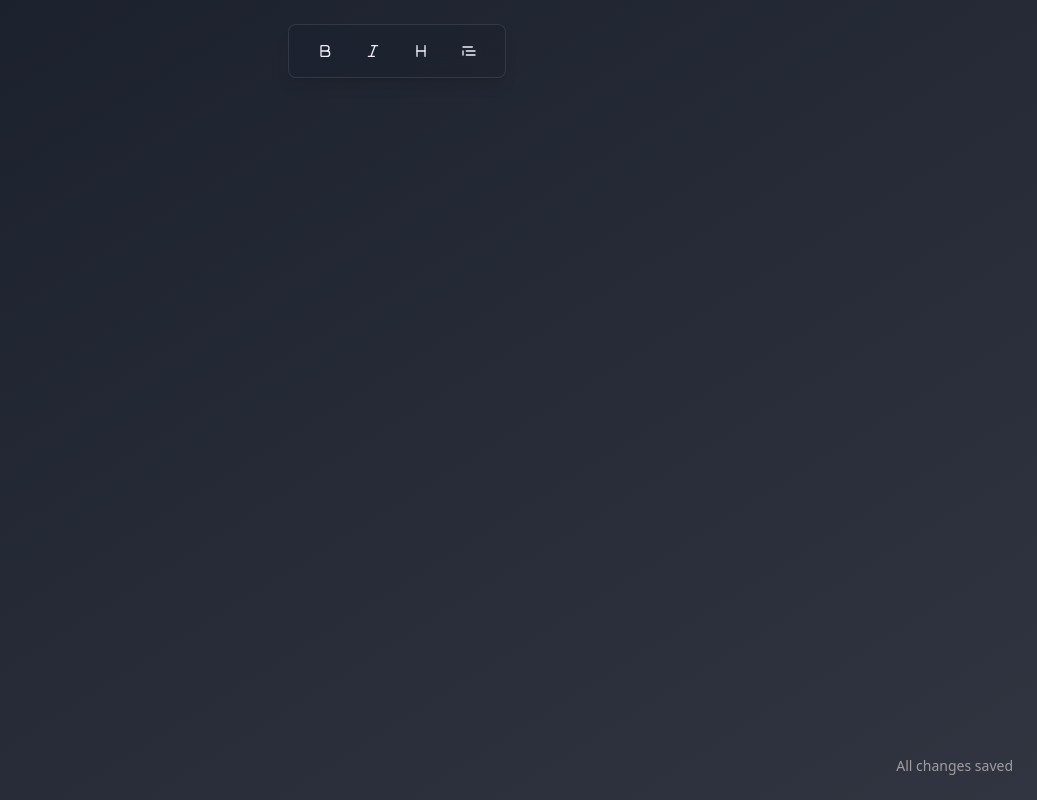
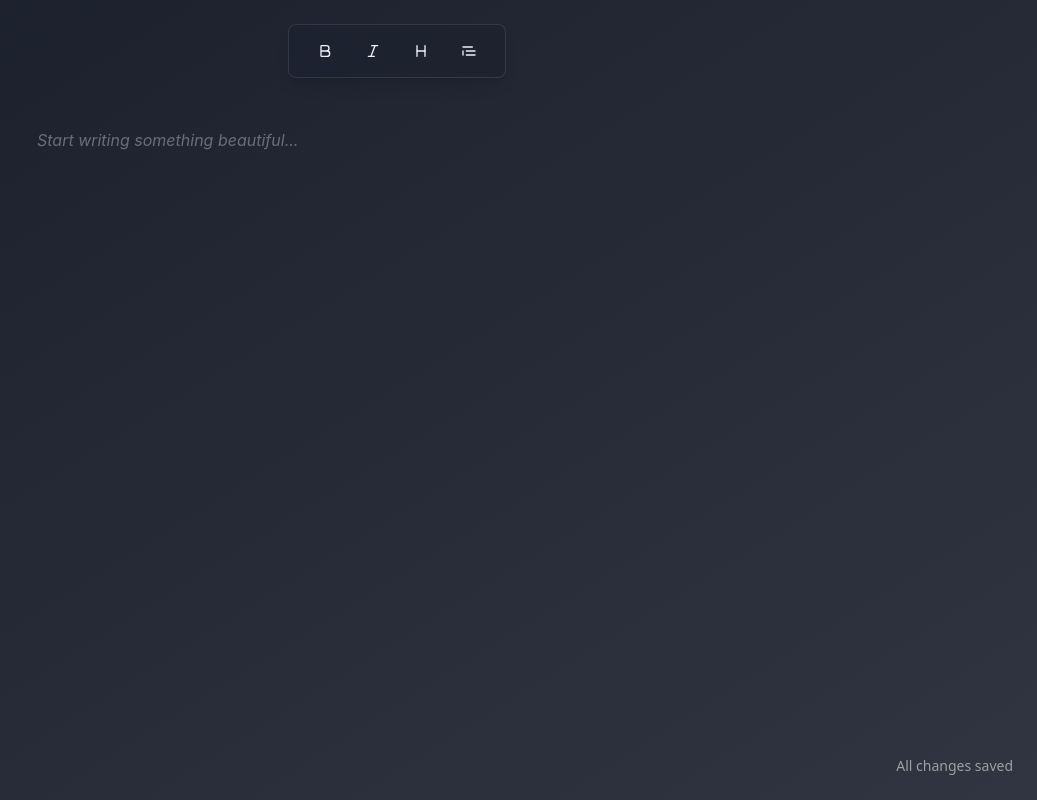
Before and after one commit to vsdworkk/gilded-page-weaver, a React (Vite) app: page / in a window 1280 px wide. Shown: the whole page, without its empty margins (243-1280 px from the left). Built offline with nearby package versions, Linux system fonts and the light colour scheme.

Commit message:
Fix: Editor component placeholder error
The placeholder attribute is not valid for the div element.

```diff
--- a/src/components/Editor/Editor.tsx
+++ b/src/components/Editor/Editor.tsx
@@ -39,6 +39,19 @@ const Editor = () => {
     }
   };
 
+  // Effect to handle placeholder text visibility
+  useEffect(() => {
+    const editorElement = editorRef.current;
+    if (!editorElement) return;
+
+    // Add a class to control placeholder visibility based on content
+    if (content === '') {
+      editorElement.classList.add('empty');
+    } else {
+      editorElement.classList.remove('empty');
+    }
+  }, [content]);
+
   useEffect(() => {
     const saveContent = () => {
       // Simulate saving content
@@ -60,13 +73,12 @@ const Editor = () => {
   return (
     <div className="min-h-screen bg-gradient-to-br from-editor-bg to-editor-bg/90 text-editor-text p-8">
       <Toolbar onFormat={handleFormat} />
-      <div className="max-w-3xl mx-auto mt-24 mb-16">
+      <div className="max-w-3xl mx-auto mt-24 mb-16 relative">
         <div
           ref={editorRef}
           contentEditable
           onInput={handleInput}
-          className="min-h-[70vh] focus:outline-none font-inter prose prose-invert prose-p:text-lg prose-p:leading-relaxed prose-headings:font-playfair prose-headings:font-normal prose-blockquote:border-editor-accent prose-blockquote:bg-editor-accent/5 prose-blockquote:rounded-r-lg prose-blockquote:py-1 px-6"
-          placeholder="Start writing something beautiful..."
+          className="min-h-[70vh] focus:outline-none font-inter prose prose-invert prose-p:text-lg prose-p:leading-relaxed prose-headings:font-playfair prose-headings:font-normal prose-blockquote:border-editor-accent prose-blockquote:bg-editor-accent/5 prose-blockquote:rounded-r-lg prose-blockquote:py-1 px-6 empty:before:content-['Start_writing_something_beautiful...'] empty:before:text-editor-muted/60 empty:before:italic"
         />
       </div>
       <div className="fixed bottom-6 right-6 text-sm text-editor-muted animate-fade-in">
```
